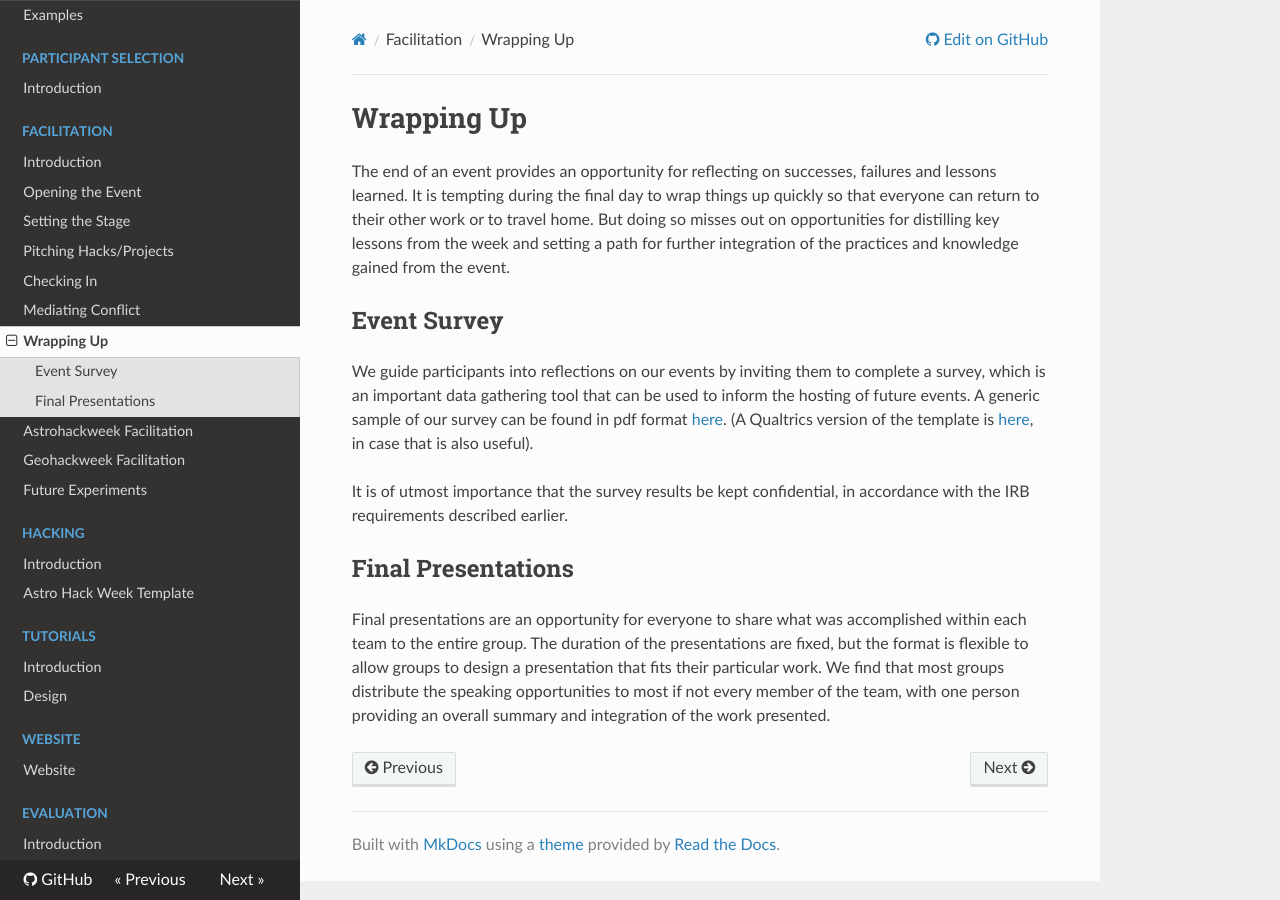
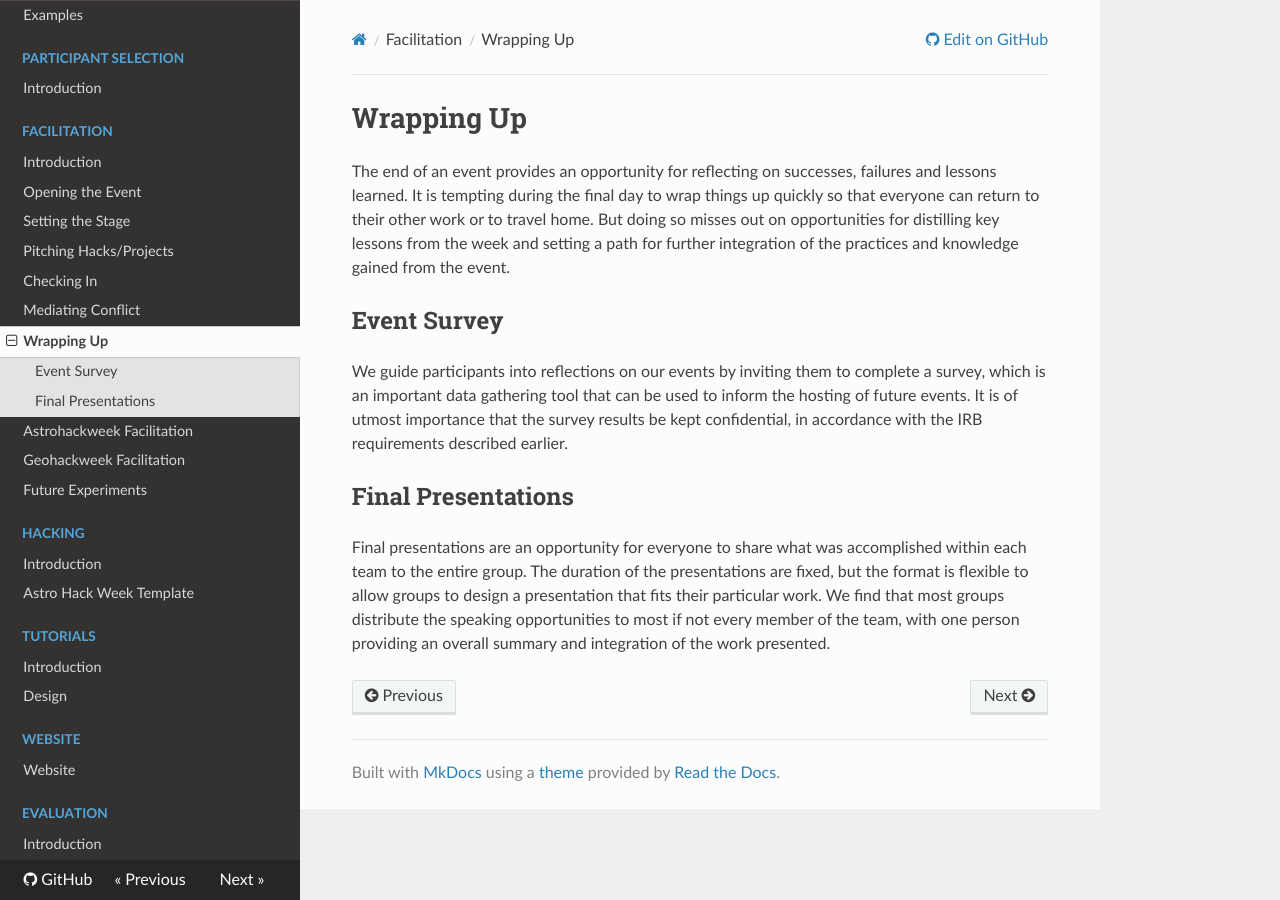
Before and after one commit to uwescience/HackWeek-Toolkit, an MkDocs documentation site: the page built from docs/Facilitation/wrap-up.md, in a window 1280 px wide. Built offline with MkDocs 1.6.1, drawn with Linux system fonts in a browser that asks for light colours; nearby versions of some CDN libraries.

Commit message:
remove the links to the survey pdfs for now

```diff
--- a/docs/Facilitation/wrap-up.md
+++ b/docs/Facilitation/wrap-up.md
@@ -4,9 +4,7 @@ The end of an event provides an opportunity for reflecting on successes, failure
 
 ## Event Survey
 
-We guide participants into reflections on our events by inviting them to complete a survey, which is an important data gathering tool that can be used to inform the hosting of future events. A generic sample of our survey can be found in pdf format [here](../Survey/sample-survey.pdf). (A Qualtrics version of the template is [here](../Survey/sample-survey.qsf), in case that is also useful).
-
-It is of utmost importance that the survey results be kept confidential, in accordance with the IRB requirements described earlier.
+We guide participants into reflections on our events by inviting them to complete a survey, which is an important data gathering tool that can be used to inform the hosting of future events. It is of utmost importance that the survey results be kept confidential, in accordance with the IRB requirements described earlier.
 
 ## Final Presentations
 
```
